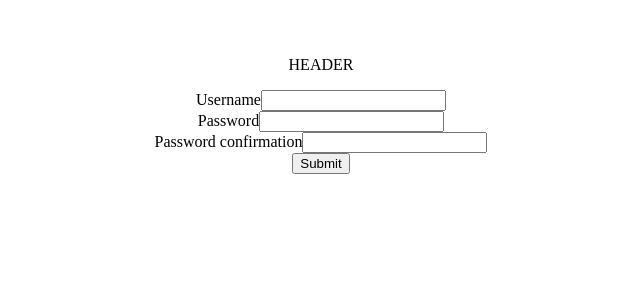
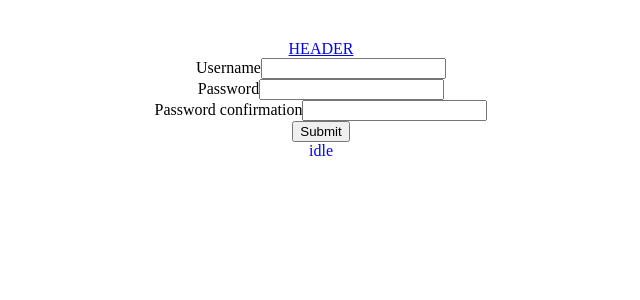
Before and after one commit to anilopchisak/frontend-project-12, a React (Vite) app in the folder frontend/: page /signup in a window 1280 px wide. Shown: the top 300 px of the page, without its empty margins (319-959 px from the left). Built offline with nearby package versions, Linux system fonts and the light colour scheme.

Commit message:
add user signup

```diff
--- a/frontend/src/features/auth/api/authApi.js
+++ b/frontend/src/features/auth/api/authApi.js
@@ -2,8 +2,8 @@ import apiClient from "../../../shared/api/apiClient.js"
 import { apiRoutes } from '../../../shared/utils/apiConsts.js'
 
 const authApi = {
-    login: (credentials, token) => apiClient.post(apiRoutes.login, credentials, token),
-    signup: (userData, token) => apiClient.post(apiRoutes.login, userData, token),
+    login: (credentials) => apiClient.post(apiRoutes.login, credentials),
+    signup: (userData) => apiClient.post(apiRoutes.signup, userData),
 }
 
 export default authApi
--- a/frontend/src/pages/signup/SignupPage.jsx
+++ b/frontend/src/pages/signup/SignupPage.jsx
@@ -1,8 +1,26 @@
 import { Formik, Form } from "formik"
+import { useDispatch, useSelector } from "react-redux"
+import { useEffect } from "react"
 import { signupValidationSchema } from "../../shared/lib/validation/schemes"
 import FormField from "../../shared/ui/form/FormField"
+import { useNavigate } from "react-router"
+import { registerUser } from "../../features/auth/model/authSlice"
 
 const SignupPage = () => {
+    const dispatch = useDispatch()
+    const navigate = useNavigate()
+    const { token, status, error } = useSelector(state => state.auth)
+
+    const handleSubmit = ({username, password}) => {
+        dispatch(registerUser({username, password}))
+    }
+
+    useEffect(() => {
+        if (token) {
+            navigate('/')
+        }
+    }, [token])
+
     return (
         <div>
             <Formik
@@ -11,10 +29,7 @@ const SignupPage = () => {
                     password: '',
                     confirmPassword: '',
                 }}
-                onSubmit={() => {
-                    console.log('Form is validated! Submitting...')
-                    // setSubmitting(false)
-                }}
+                onSubmit={handleSubmit}
                 validationSchema={signupValidationSchema}
             >
                 <Form>
@@ -33,6 +48,8 @@ const SignupPage = () => {
                         type='password'
                     />
                     <button type="submit">Submit</button>
+                    {error && <div style={{ color: 'red' }}>{error}</div>}
+                    {status && <div style={{ color: 'blue' }}>{status}</div>}
                 </Form>
             </Formik>
         </div>
--- a/frontend/src/shared/lib/validation/schemes.js
+++ b/frontend/src/shared/lib/validation/schemes.js
@@ -8,7 +8,8 @@ export const loginValidationSchema = Yup.object({
 export const signupValidationSchema = Yup.object({
   username: Yup.string()
     .required('Username is required')
-    .min(3, 'Username must be at least 3 characters long'),
+    .min(3, 'Username must be at least 3 characters long')
+    .max(20, 'Username must be at max 20 characters long'),
   password: Yup.string()
     .required('Password is required')
     .min(6, 'Password must be at least 6 characters long')
--- a/frontend/src/widgets/Header.jsx
+++ b/frontend/src/widgets/Header.jsx
@@ -1,5 +1,6 @@
 import { useDispatch, useSelector } from 'react-redux'
 import { logout } from '../features/auth/model/authSlice'
+import { NavLink } from 'react-router'
 
 const Header = () => {
     const dispatch = useDispatch()
@@ -11,10 +12,11 @@ const Header = () => {
 
     return (
         <header>
+            <NavLink to='/'>HEADER</NavLink>
             {token ?
                 <button onClick={handleLogout}>logout</button>
                 :
-                <p>HEADER</p>
+                null
             }
         </header>
     )
```
